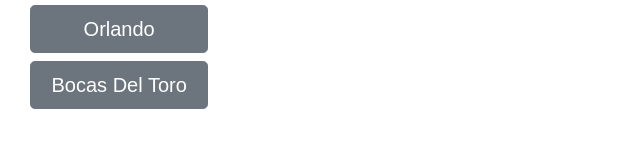
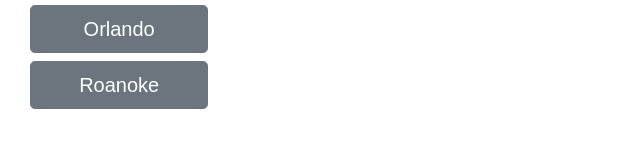
Before and after one commit to grayd500/Server-Side-APIs-Weather-App-Challenge, a website: page index.html in a window 1280 px wide. Shown: the part 662-810 px from the top of the page, 0-640 px from the left. Drawn offline with nearby package versions, Linux system fonts and the light colour scheme.

Commit message:
fix button text

```diff
--- a/index.html
+++ b/index.html
@@ -71,7 +71,7 @@
         <button type="button" class="preset-city-btn btn btn-secondary btn-lg btn-block" id="city7" data-city="Orlando">Orlando</button>
         <!-- Preset button for Orlando -->
 
-        <button type="button" class="preset-city-btn btn btn-secondary btn-lg btn-block" id="city8" data-city="Roanoke">Bocas Del Toro</button>
+        <button type="button" class="preset-city-btn btn btn-secondary btn-lg btn-block" id="city8" data-city="Roanoke">Roanoke</button>
         <!-- Preset button for Roanoke -->
       </div>
  <!-- Main content area; takes up 10 out of 12 grid columns -->
```
